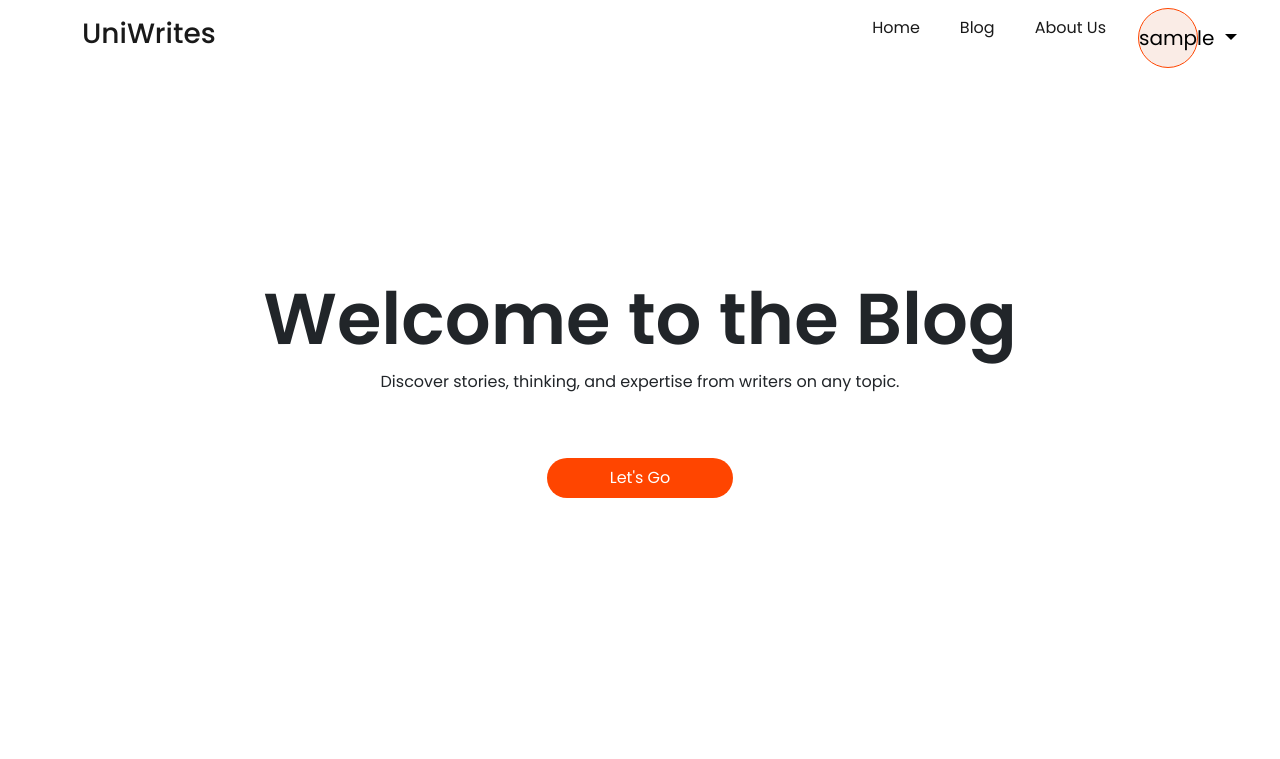
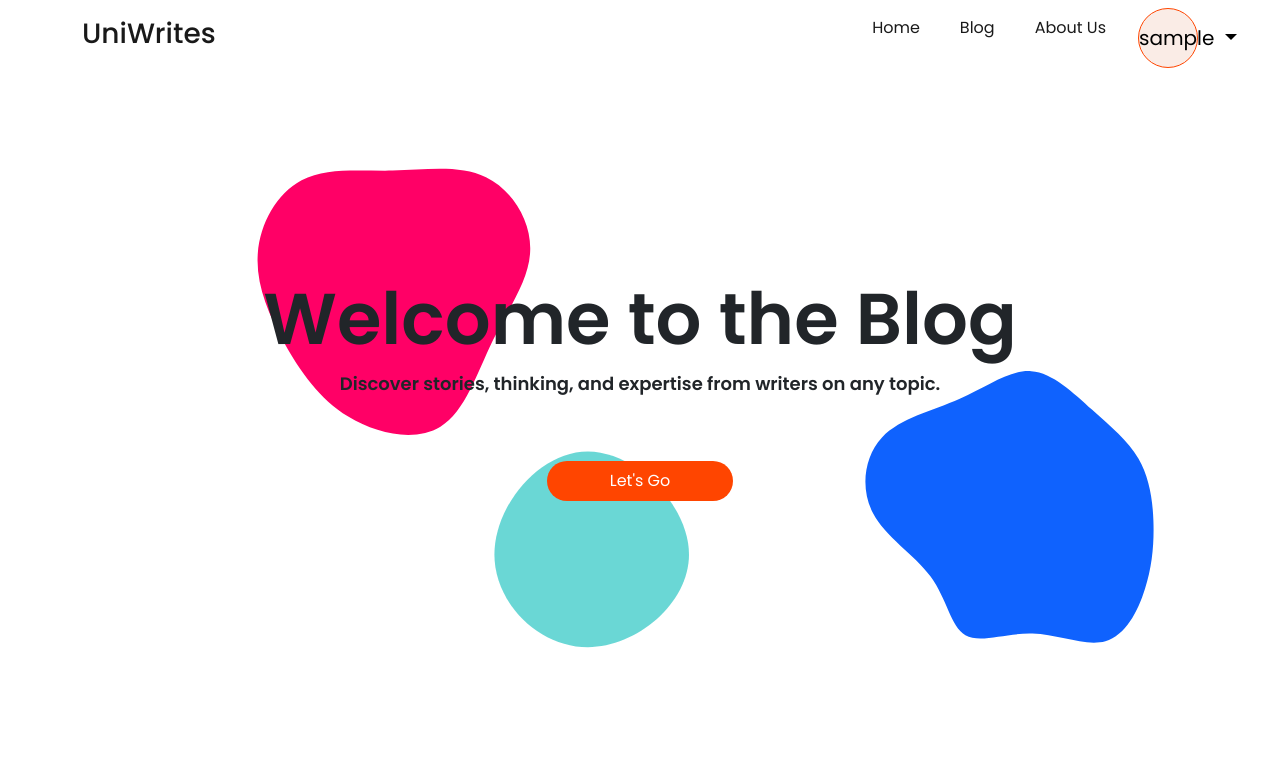
Before and after one commit to bhavanarana/uniwrites, a PHP site: page /html/index.php?info=signup in a window 1280 px wide. Shown: the top 759 px of the page. Run offline with PHP 8.4, Linux system fonts and the light colour scheme; the visitor is signed in with stand-in values (Sample User, id 1); data that the repository does not hold is empty.

Commit message:
landing page ui

```diff
--- a/css/style.css
+++ b/css/style.css
@@ -2,6 +2,13 @@
   margin: 0;
   padding: 0;
   font-family: poppins;
+}
+body{
+  overflow-x:hidden;
+}
+.sub-title-head{
+  font-size:18px;
+  font-weight:600;
 }
 .nav-button {
   color: white;
@@ -93,3 +100,25 @@
   font-size: 72px;
   font-weight: 600;
 }
+.blob_1{
+  position:absolute;
+  width:400px;
+  z-index:-1;
+  left:15%;
+  top:10%;
+}
+.blob_2{
+  position:absolute;
+  width:400px;
+  z-index:-1;
+  left:65%;
+  top:40%;
+}
+.blob_3{
+  position:absolute;
+  width:400px;
+  z-index:-1;
+  left:30%;
+  top:45%;
+  opacity:0.6;
+}
--- a/html/index.php
+++ b/html/index.php
@@ -12,6 +12,9 @@
   include "nav.php";
   include "script.php"; ?>
   <div class="container home-container">
+    <img src="../icons/blob_1.svg" alt="" class="blob_1">
+    <img src="../icons/blob_2.svg" alt="" class="blob_2">
+    <img src="../icons/blob_3.svg" alt="" class="blob_3">
     <h1 class="home-head col-12">Welcome to the Blog</h1>
     <p class="sub-title-head col-12">Discover stories, thinking, and expertise from writers on any topic.</p>
     <?php if ($_REQUEST['info'] == 'signup') { ?>
--- a/html/model.php
+++ b/html/model.php
@@ -4,6 +4,7 @@ if (isset($_POST['signup'])) {
   $name = $_POST['name'];
   $email = $_POST['email'];
   $password = $_POST['password'];
+  if (!empty($email) && !empty($password)) {
     $checkInput = "SELECT * FROM user_credential WHERE email = '$email'";
     mysqli_report(MYSQLI_REPORT_STRICT);
     $checkInputQuery = mysqli_query($conn, $checkInput);
@@ -23,6 +24,13 @@ if (isset($_POST['signup'])) {
       } else {
         echo "error";
       }
+    }
+  } else {
+    echo "<script type='text/javascript'>
+    // $('#exampleModal').modal();
+      </script>";
+
+    // header("Location:index.html/")
   }
 }
 ?>
```
Also changed, not shown: icons/blob_1.svg (added), icons/blob_2.svg (added), icons/blob_3.svg (added). Lines whose indentation alone changed are shown as unchanged.
